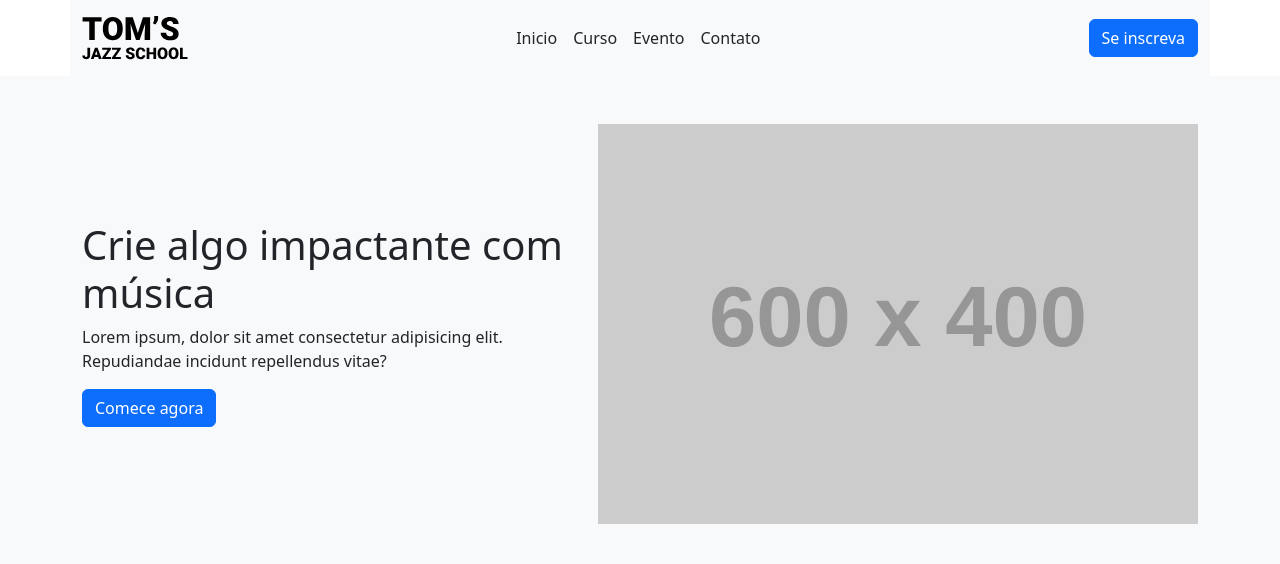
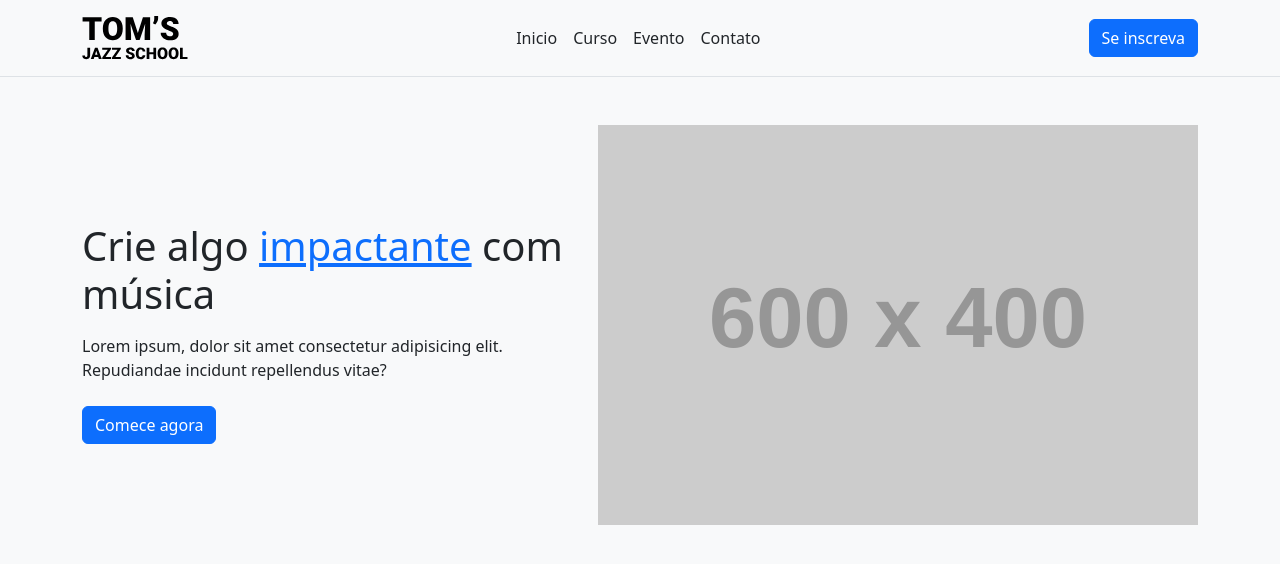
Before and after one commit to ronaldo-monteiro/final-lap, a plain HTML site: page index.html in a window 1280 px wide. Drawn offline with nearby package versions, Linux system fonts and the light colour scheme; placeholder pictures from the web are drawn by us.

Commit message:
acabei a primeira seção

```diff
--- a/index.html
+++ b/index.html
@@ -11,9 +11,9 @@
       crossorigin="anonymous"
     />
   </head>
-  <body>
-    <header class="container bg-light py-3">
-      <div class="d-flex justify-content-between align-items-center flex-wrap">
+  <body class="bg-light">
+    <header class="py-3 border-bottom">
+      <div class="container d-flex justify-content-between align-items-center flex-wrap">
         <a href="#">
           <img src="./img/logo.svg" alt="Logo do Tom's jazz school" />
         </a>
@@ -30,11 +30,11 @@
     </header>
 
     <main>
-      <section class="bg-light py-5">
-        <div class="container d-flex align-items-center ">
-          <div>
-            <h1>Crie algo <span>impactante</span> com música</h1>
-            <p>Lorem ipsum, dolor sit amet consectetur adipisicing elit. Repudiandae incidunt repellendus vitae?</p>
+      <section class="py-5">
+        <div class="container d-flex align-items-center flex-lg-row flex-column-reverse">
+          <div class="text-center text-lg-start">
+            <h1 class="mt-3">Crie algo <span class="text-primary text-decoration-underline">impactante</span> com música</h1>
+            <p class="mt-3 mb-4">Lorem ipsum, dolor sit amet consectetur adipisicing elit. Repudiandae incidunt repellendus vitae?</p>
             <a href="#" class="btn btn-primary">Comece agora</a>
           </div>
 
```
